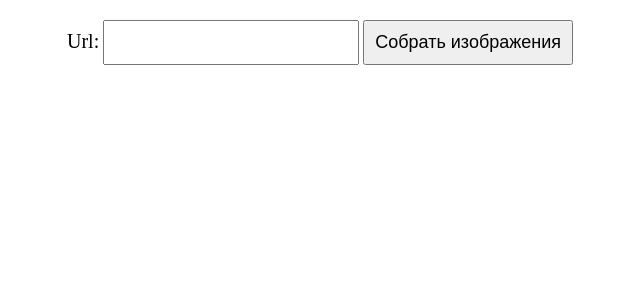
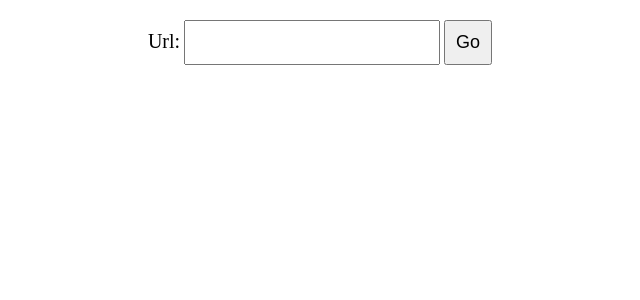
Before and after one commit to DenisSv76/ImageScraper, a Symfony app: template templates/start.html.twig in a window 1280 px wide. Shown: the part 128-428 px from the top of the page, without its empty margins (325-965 px from the left). Run offline with Twig, Linux system fonts and the light colour scheme; the template is opened without the code that fills it, so the values that code supplies are empty; some libraries are stand-ins or nearby versions.

Commit message:
master 7 commit

```diff
--- a/templates/start.html.twig
+++ b/templates/start.html.twig
@@ -17,7 +17,7 @@
         <form action="{{ path('start_image_scraper') }}" method="post">
             <label for="url" style="margin-left: 10px; font-size: 20px;">Url:</label>
             <input type="text" id="url" name="url" required style="font-size: 18px; padding: 10px;">
-            <button type="submit" style="font-size: 18px; padding: 10px;">Собрать изображения</button>
+            <button type="submit" style="font-size: 18px; padding: 10px;">Go</button>
         </form>
     </div>
 {% endblock %}
```
